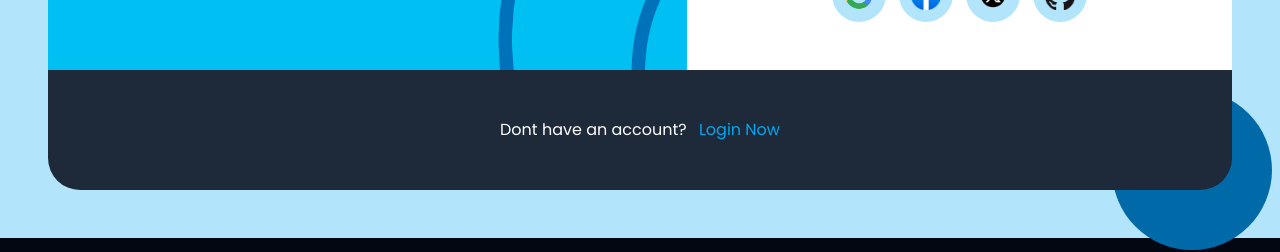
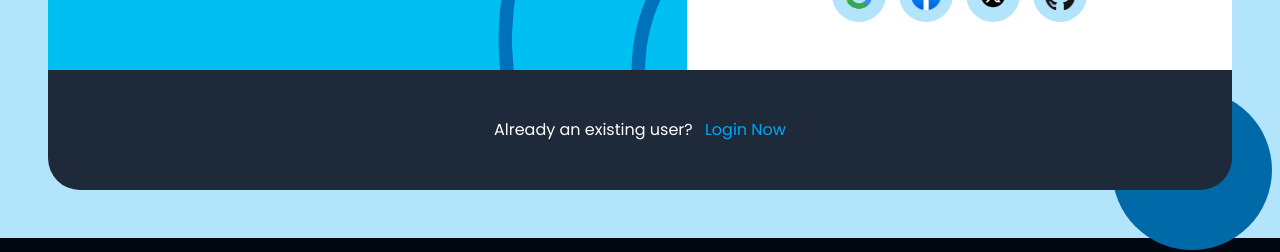
Before and after one commit to senguptaavijit6/hot-resume, a Next.js app in the folder client/: page /auth/register in a window 1280 px wide. Shown: the part 924-1176 px from the top of the page. Built offline with nearby package versions, Linux system fonts and the light colour scheme.

Commit message:
minor text change

```diff
--- a/client/app/auth/register/page.tsx
+++ b/client/app/auth/register/page.tsx
@@ -74,7 +74,7 @@ const RegisterPage = () => {
                     </div>
                 </div>
                 <div className="flex relative after:absolute after:content-[''] after:h-40 after:w-40 after:-right-10 after:top-5 after:rounded-full after:bg-sky-700 after:z-1">
-                    <div className='bg-gray-800 p-12 w-[100%] rounded-bl-4xl rounded-br-4xl text-white z-2 text-center'>Dont have an account? <Link href={'/auth/login'} className='text-sky-500 ms-2'>Login Now</Link></div>
+                    <div className='bg-gray-800 p-12 w-[100%] rounded-bl-4xl rounded-br-4xl text-white z-2 text-center'>Already an existing user? <Link href={'/auth/login'} className='text-sky-500 ms-2'>Login Now</Link></div>
                 </div>
             </div>
         </>
```
